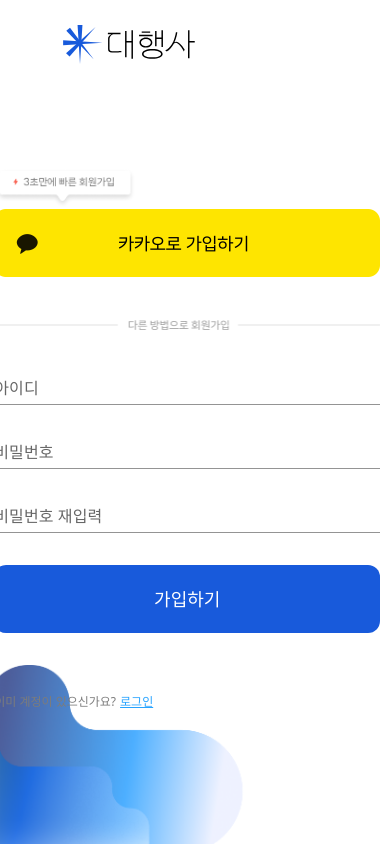
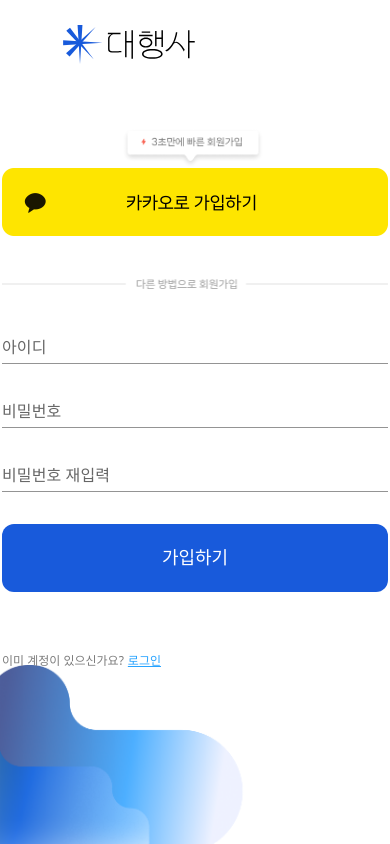
Before and after one commit to TEAM-DHS/dhs-frontend, a React (Create React App) app: page /signup in a window 390 px wide. Built offline with nearby package versions, Linux system fonts and the light colour scheme; a web font is replaced by a local one.

Commit message:
💄 style : 모바일 단위 적용

```diff
--- a/src/components/_common/NavBar.tsx
+++ b/src/components/_common/NavBar.tsx
@@ -27,7 +27,7 @@
           </div>
           <div
             className="font-regular text-smTitle cursor-pointer whitespace-nowrap"
-            onClick={() => nav(isLogin ? "/" : "/")}
+            onClick={() => nav(isLogin ? "/mypage?category=heart" : "/login")}
           >
             {isLogin ? "마이페이지" : "로그인"}
           </div>
--- a/src/pages/LoginPage.tsx
+++ b/src/pages/LoginPage.tsx
@@ -13,8 +13,12 @@
   return (
     <>
       <PlainNavBar />
-      <div className="flex flex-col mt-[100px] ml-[8%] mr-[12%] items-center md:flex-row md:justify-between md:items-start">
-        <div className="hidden md:block">
+      <div
+        className="mt-[100px] ml-[8%] mr-[12%] flex justify-between items-start
+      mobile:flex mobile:flex-col mobile:items-center mobile:ml-auto mobile:mr-auto
+      "
+      >
+        <div className="block mobile:hidden">
           <p className="font-thin text-[20px] mb-4">
             동아리 공연부터 과 행사와 축제까지
           </p>
--- a/src/pages/SignUpPage.tsx
+++ b/src/pages/SignUpPage.tsx
@@ -15,8 +15,12 @@
   return (
     <>
       <PlainNavBar />
-      <div className="flex flex-col mt-[100px] ml-[8%] mr-[12%] items-center md:flex-row md:justify-between md:items-start">
-        <div className="hidden md:block">
+      <div
+        className="mt-[100px] ml-[8%] mr-[12%] flex justify-between items-start
+      mobile:flex mobile:flex-col mobile:items-center mobile:ml-auto mobile:mr-auto
+      "
+      >
+        <div className="block mobile:hidden">
           <p className="font-thin text-[20px] mb-4">
             동아리 공연부터 과 행사와 축제까지
           </p>
@@ -28,7 +32,7 @@
         <div>
           <img
             src={message}
-            className="w-[142px] md:absolute md:ml-[120px] md:mt-[-40px]"
+            className="w-[142px] absolute ml-[120px] mt-[-40px]"
           />
           <img src={kakaoSignUp} className="w-[386px] cursor-pointer" />
           <img src={line2} className="w-[386px] mt-[40px] mb-[20px]" />
--- a/tailwind.config.js
+++ b/tailwind.config.js
@@ -8,7 +8,6 @@
       laptop: { max: "1279px" },
       // ~ 767 : mobile
       mobile: { max: "767px" },
-      md: "768px",
     },
     extend: {
       colors: {
```
